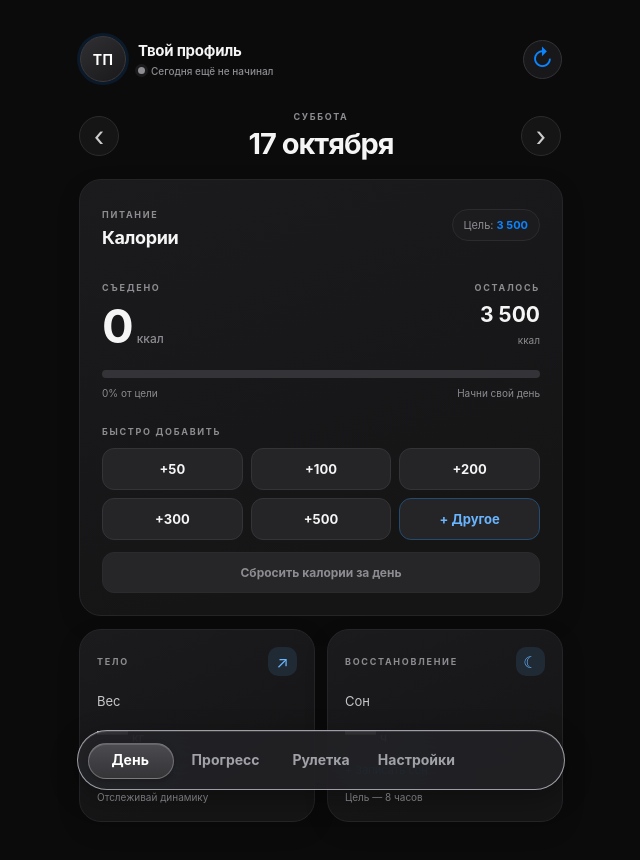
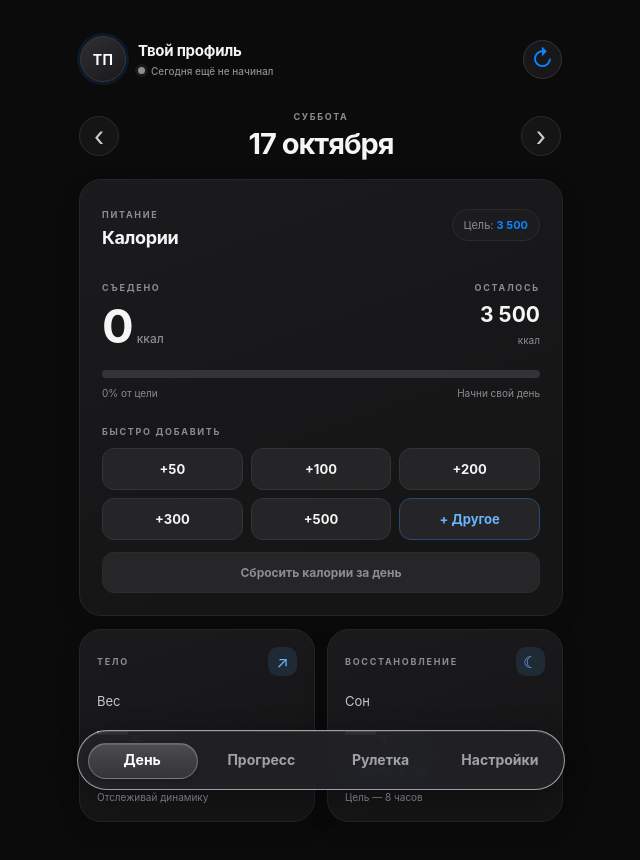
Before and after one commit to yagamicrying/yagami-track, a plain HTML site: page index.html in a window 1280 px wide. Shown: the whole page, without its empty margins (319-959 px from the left). Drawn offline with Linux system fonts and the light colour scheme.

Commit message:
Keep bottom navigation interactive above subviews

```diff
--- a/styles.css
+++ b/styles.css
@@ -155,7 +155,7 @@ dialog::backdrop{transition:background-color 180ms ease}
 
 
 /* Smooth, sliding tab indicator and softer screen transitions */
-.bottom-nav{position:fixed;isolation:isolate}
+.bottom-nav{position:fixed;z-index:7;isolation:isolate;grid-template-columns:repeat(4,minmax(0,1fr))}
 .bottom-nav .nav-indicator{
   position:absolute;
   left:0;
```
